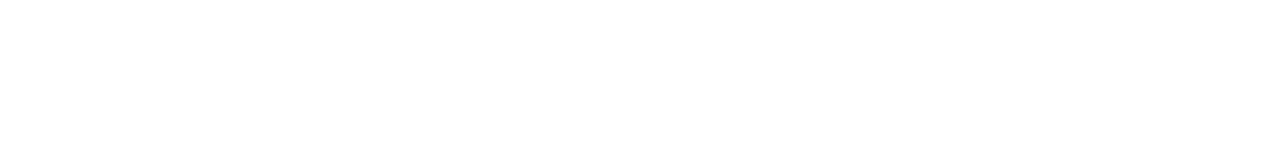
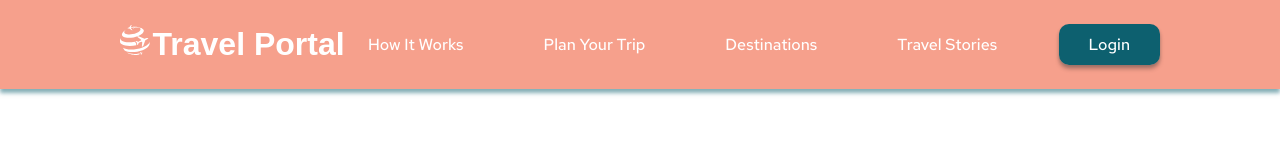
Before and after one commit to ElenaZhukouskaya/prestage-tasks, a plain HTML site: page travel/index.html in a window 1280 px wide. Drawn offline with Linux system fonts and the light colour scheme; a web font is replaced by a local one.

Commit message:
feat: add header and styles to it

```diff
--- a/travel/index.html
+++ b/travel/index.html
@@ -14,6 +14,39 @@
     <link rel="stylesheet" href="style.css" />
   </head>
   <body>
+    <header class="header">
+      <div class="header__container container">
+        <div class="header__logo-block">
+          <a href="#">
+            <img
+              src="./assets/images/svg/logo.svg"
+              alt="logo"
+              class="header__logo-image"
+            />
+            <span class="header__logo-text">Travel Portal</span>
+          </a>
+        </div>
+        <nav class="nav">
+          <ul class="nav__list">
+            <li class="nav__item">
+              <a href="" class="nav__link">How It Works</a>
+            </li>
+            <li class="nav__item">
+              <a href="" class="nav__link">Plan Your Trip</a>
+            </li>
+            <li class="nav__item">
+              <a href="" class="nav__link">Destinations</a>
+            </li>
+            <li class="nav__item">
+              <a href="" class="nav__link">Travel Stories</a>
+            </li>
+          </ul>
+        </nav>
+        <div class="header__login-block">
+          <a href="#" class="header__login-text">Login</a>
+        </div>
+      </div>
+    </header>
     <script src="./script.js"></script>
   </body>
 </html>
--- a/travel/style.scss
+++ b/travel/style.scss
@@ -13,3 +13,94 @@ $color-button: #0d606f;
 $color-text-primary: #ffffff;
 $color-text-secondary: #f2785c;
 $color-social-icons: #f8f8f8;
+
+@mixin flexDirection($flex-direction, $flex-wrap) {
+  display: flex;
+  flex-direction: $flex-direction;
+  flex-wrap: $flex-wrap;
+}
+
+@mixin fontText($font-family, $font-size, $line-height, $font-weight) {
+  font-family: $font-family;
+  font-size: $font-size;
+  line-height: $line-height;
+  font-weight: $font-weight;
+}
+
+html {
+  scroll-behavior: smooth;
+  font-size: 10px;
+}
+
+.container {
+  max-width: 1440px;
+  margin: 0 auto;
+}
+
+.header {
+  background: rgba(242, 120, 92, 0.7);
+  box-shadow: 0px 4px 4px rgba(13, 96, 111, 0.5);
+}
+
+.header__container {
+  @include flexDirection(row, wrap);
+  padding: 25px 120px;
+  justify-content: space-between;
+  align-items: center;
+}
+
+.header__logo-block {
+  @include flexDirection(row, wrap);
+  gap: 6px;
+}
+
+.header__logo-image {
+  width: 30px;
+  height: 30px;
+  fill: $color-text-primary;
+}
+
+.header__logo-text {
+  @include fontText($font-family-logo, 32px, 39px, 600);
+  color: $color-text-primary;
+}
+
+.nav {
+}
+
+.nav__list {
+  @include flexDirection(row, wrap);
+  gap: 42px;
+}
+
+.nav__item {
+  &:hover {
+    transform: scale(1.05);
+    transition: 0.5s all ease-in-out;
+    color: $color-social-icons;
+  }
+}
+
+.nav__link {
+  @include fontText($font-family-text, 16px, 21px, 500);
+  color: $color-text-primary;
+
+  &:last-child {
+    margin-right: 38px;
+  }
+}
+
+.header__login-block {
+  // width: 103px;
+  // height: 41px;
+}
+
+.header__login-text {
+  @include fontText($font-family-text, 16px, 21px, 500);
+  color: $color-text-primary;
+  padding: 10px 30px;
+  background-color: $color-button;
+  box-shadow: 0px 4px 4px rgba(0, 0, 0, 0.25),
+    0px 2px 3px rgba(13, 96, 111, 0.16);
+  border-radius: 10px;
+}
```
Also changed, not shown: travel/style.css, 1 other file.
